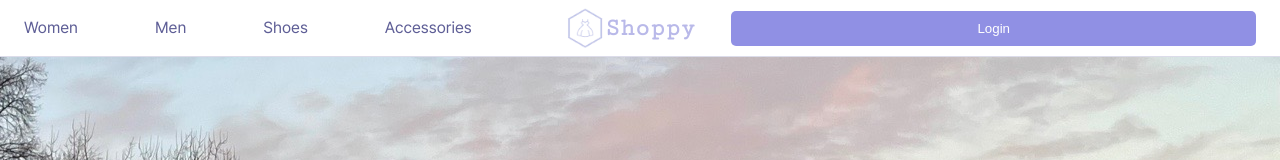
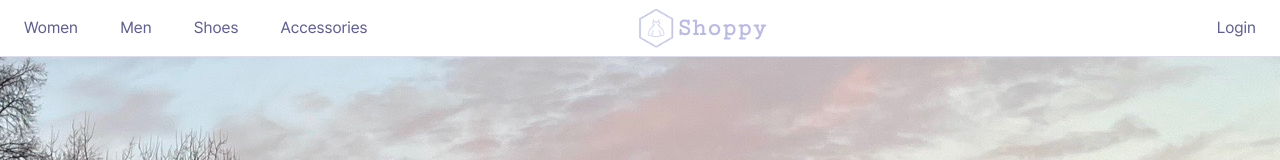
Before and after one commit to yoonikjyoon/shoppy, a React (Create React App) app: page / in a window 1280 px wide. Shown: the top 160 px of the page. Built offline with nearby package versions, Linux system fonts and the light colour scheme; no server answers; the database is empty.

Commit message:
changed Header component style

```diff
--- a/src/components/atoms/LoginButton.jsx
+++ b/src/components/atoms/LoginButton.jsx
@@ -1,18 +1,30 @@
 import React from "react";
-import Button from "./Button";
+import styled from "styled-components";
+import { Desktop } from "../../hooks/useResponsive";
+import StyledPadding from "./StyledPadding";
 import User from "./User";
 
 export default function LoginButton({ user, handleLogin, handleLogout }) {
   return (
     <>
-      {!user ? (
-        <Button onClick={handleLogin} text="Login" />
+      {user ? (
+        <Container onClick={handleLogout}>
+          <Desktop>
+            <User user={user} />
+            <StyledPadding width={5} />
+          </Desktop>
+          <span>Logout</span>
+        </Container>
       ) : (
-        <>
-          <User user={user} />
-          <Button onClick={handleLogout} text="Logout" />
-        </>
+        <Container onClick={handleLogin}>Login</Container>
       )}
     </>
   );
 }
+const Container = styled.div`
+  display: flex;
+  align-items: center;
+  /* justify-content: flex-end; */
+  cursor: pointer;
+  color: var(--color-lavender-dark);
+`;
--- a/src/components/atoms/Logo.jsx
+++ b/src/components/atoms/Logo.jsx
@@ -13,7 +13,7 @@ export default function Logo({ size = LogoSize, showName = true }) {
 const LogoWrap = styled.div`
   display: flex;
   align-items: center;
-  margin-right: 20px;
+  justify-content: center;
   font-family: var(--font-cutive);
   font-size: var(--font-x-large);
   font-weight: bold;
--- a/src/components/atoms/User.jsx
+++ b/src/components/atoms/User.jsx
@@ -14,7 +14,7 @@ export default function User({ user: { photoURL, displayName } }) {
 }
 
 const UserImage = styled.img`
-  width: 32px;
-  height: 32px;
+  width: 25px;
+  height: 25px;
   border-radius: 50%;
 `;
--- a/src/components/molecules/NavbarLeft.jsx
+++ b/src/components/molecules/NavbarLeft.jsx
@@ -1,4 +1,4 @@
-import React, { useState } from "react";
+import React, { useEffect, useState } from "react";
 import styled from "styled-components";
 import { Link, useNavigate } from "react-router-dom";
 import { Mobile, Desktop } from "../../hooks/useResponsive";
@@ -7,25 +7,38 @@ import { useAuthContext } from "../../context/AuthContext";
 import useCart from "../../hooks/useCart";
 import StyledLine from "../atoms/StyledLine";
 import StyledPadding from "../atoms/StyledPadding";
+import useBodyScroll from "../../hooks/useBodyScroll";
 
 export default function NavbarLeft() {
   const navigate = useNavigate();
+  const { lockScroll, openScroll } = useBodyScroll();
   const { user, login, logout } = useAuthContext();
   const [isShow, setIsShow] = useState(false);
   const handleClick = () => {
     setIsShow((prev) => !prev);
+    if (isShow) {
+      openScroll();
+    } else {
+      lockScroll();
+    }
   };
   const handleNavigate = (path) => {
     navigate(`/${path}`);
     setIsShow(false);
+    openScroll();
   };
+  useEffect(() => {
+    if (isShow) {
+      return;
+    }
+  }, [isShow]);
   return (
     <Container>
       <Mobile>
         <button onClick={handleClick}>
           <TbMenu color="rgb(185, 185, 233)" size="1.2rem" />
         </button>
-        {/* {isShow && ( */}
+        {isShow && (
           <Menu>
             <MenuListRow>
               <MenuItem onClick={() => handleNavigate("products")}>
@@ -34,7 +47,9 @@ export default function NavbarLeft() {
               <MenuItem onClick={() => handleNavigate("products")}>
                 Women
               </MenuItem>
-            <MenuItem onClick={() => handleNavigate("products")}>Men</MenuItem>
+              <MenuItem onClick={() => handleNavigate("products")}>
+                Men
+              </MenuItem>
               <MenuItem onClick={() => handleNavigate("products")}>
                 Shoes
               </MenuItem>
@@ -52,7 +67,7 @@ export default function NavbarLeft() {
               )}
             </MenuListRow>
           </Menu>
-        {/* )} */}
+        )}
       </Mobile>
       <Desktop>
         <MenuListColumn>
@@ -82,10 +97,13 @@ const MenuListRow = styled.div`
   color: var(--color-lavender-dark);
 `;
 const MenuItem = styled.div`
-  padding: 10px 0px;
+  padding: 5px 0px;
+  margin: 5px 0px;
+  cursor: pointer;
 `;
 const MenuListColumn = styled.div`
   display: grid;
   grid-auto-flow: column;
   color: var(--color-lavender-dark);
+  grid-gap: 1rem;
 `;
--- a/src/components/molecules/NavbarRight.jsx
+++ b/src/components/molecules/NavbarRight.jsx
@@ -1,10 +1,12 @@
 import React from "react";
 import styled from "styled-components";
 import { HiPencil, HiShoppingCart } from "react-icons/hi";
+import { Mobile, Desktop } from "../../hooks/useResponsive";
 import LoginButton from "../atoms/LoginButton";
 import { Link } from "react-router-dom";
 import { useAuthContext } from "../../context/AuthContext";
 import useCart from "../../hooks/useCart";
+import { BsHandbag } from "react-icons/bs";
 
 export default function NavbarRight() {
   const { user, login, logout } = useAuthContext();
@@ -14,55 +16,52 @@ export default function NavbarRight() {
 
   return (
     <Container>
+      <Mobile>
         {user && (
           <Link to={"/cart"}>
             <CartWrap>
               {products && products.length > 0 && (
                 <CartBadge>{products.length}</CartBadge>
               )}
-            <HiShoppingCart
-              color="#bdb0ee"
-              size="1.5rem"
-              style={{ cursor: "pointer", marginTop: 3 }}
-              title="go to cart page"
-            />
+              <BsHandbag color="rgb(185, 185, 233)" size="1.2rem" />
             </CartWrap>
           </Link>
         )}
-      {user && user.isAdmin && (
-        <Link to={"/products/new"}>
-          <HiPencil
-            color="#bdb0ee"
-            size="1.5em"
-            style={{ cursor: "pointer", marginTop: 3 }}
-            title="add new product"
-          />
-        </Link>
+      </Mobile>
+      <Desktop>
+        {user && (
+          <Link to={"/cart"}>Cart{products && `(${products.length})`}</Link>
         )}
+        {user && user.isAdmin && <Link to={"/products/new"}>Admin</Link>}
+      </Desktop>
       <LoginButton user={user} handleLogin={login} handleLogout={logout} />
     </Container>
   );
 }
 const Container = styled.div`
+  color: var(--color-lavender-dark);
   display: grid;
   grid-auto-flow: column;
-  grid-gap: 20px;
+  grid-gap: 1rem;
   align-items: center;
+  justify-content: end;
 `;
 const CartWrap = styled.div`
   position: relative;
+  cursor: pointer;
+  margin-top: 5px;
 `;
 const CartBadge = styled.div`
   position: absolute;
-  border-radius: 9999px;
   background-color: var(--color-lavender-light);
   color: var(--color-white);
   font-size: var(--font-micro);
   font-weight: bold;
-  top: -1px;
-  right: -2px;
-  width: 15px;
-  height: 15px;
-  line-height: 16px;
   text-align: center;
+  width: 1rem;
+  height: 1rem;
+  line-height: 1rem;
+  right: -9px;
+  top: -5px;
+  border-radius: 50%;
 `;
--- a/src/components/organisms/Header.jsx
+++ b/src/components/organisms/Header.jsx
@@ -27,7 +27,6 @@ const HeaderWrap = styled.header`
   background-color: var(--color-white);
   display: grid;
   grid-auto-flow: column;
-  grid-template-columns: 1fr auto 1fr;
-  grid-gap: 1rem;
+  grid-template-columns: 1.2fr 2fr 0.8fr;
   align-items: center;
 `;
--- /dev/null
+++ b/src/hooks/useBodyScroll.jsx
@@ -0,0 +1,12 @@
+import { useCallback } from "react";
+
+export default function useBodyScroll() {
+  const lockScroll = useCallback(() => {
+    document.body.style.overflow = "hidden";
+  }, []);
+
+  const openScroll = useCallback(() => {
+    document.body.style.removeProperty("overflow");
+  }, []);
+  return { lockScroll, openScroll };
+}
```
Lines whose indentation alone changed are shown as unchanged.
